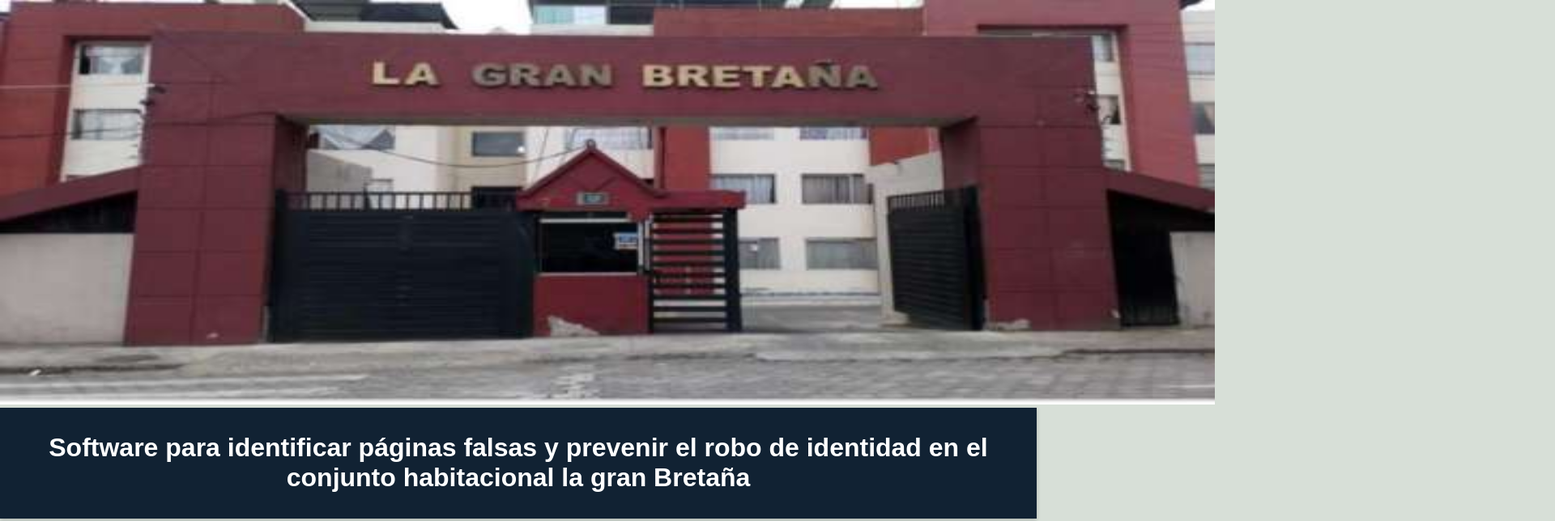
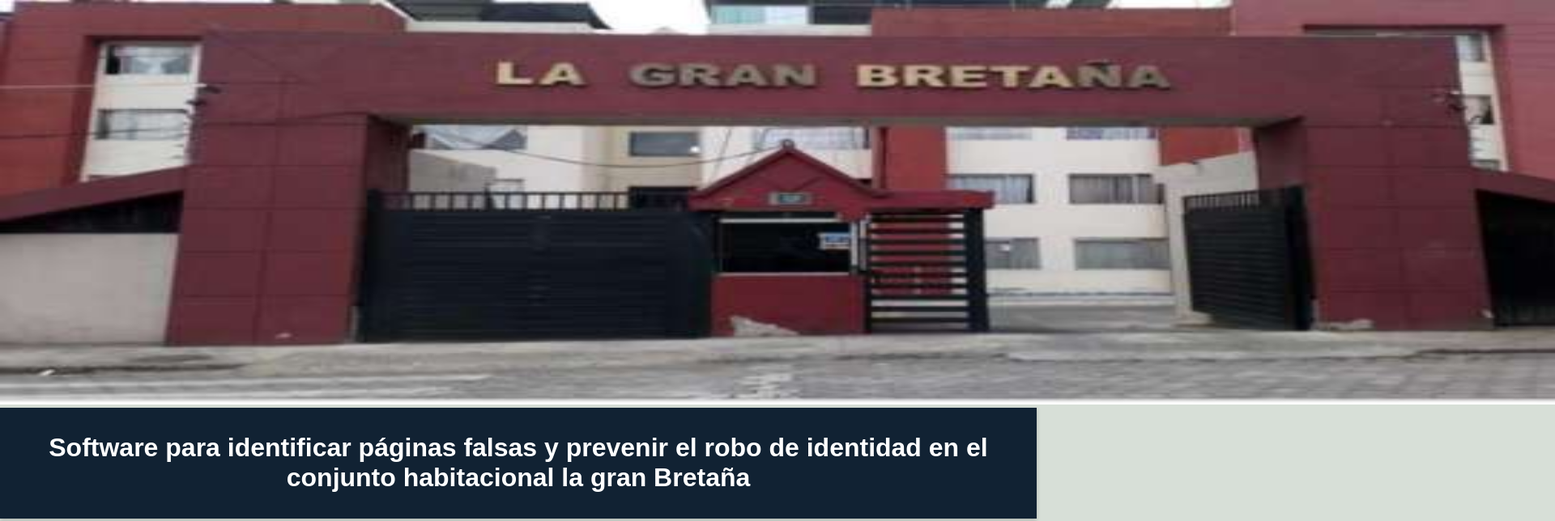
Before and after one commit to godlemos/betana, a plain HTML site: page index.html in a window 1280 px wide. Shown: the top 644 px of the page at 81% size, 1920 px wide, since content can reach past the window. Drawn offline with Linux system fonts and the light colour scheme.

Commit message:
Update index.html

```diff
--- a/index.html
+++ b/index.html
@@ -4,7 +4,7 @@
     <meta charset="UTF-8">
     <meta http-equiv="X-UA-Compatible" content="IE=edge">
     <meta name="viewport" content="width=device-width, initial-scale=1.0">
-  <img src="betana.jpg" width="1500" height="500" />
+  <img src="betana.jpg" width="2000" height="500" />
 
     <title>Software de Ciberseguridad - Conjunto Habitacional La Gran Bretaña</title>
     <link rel="stylesheet" href="styles.css">
```
